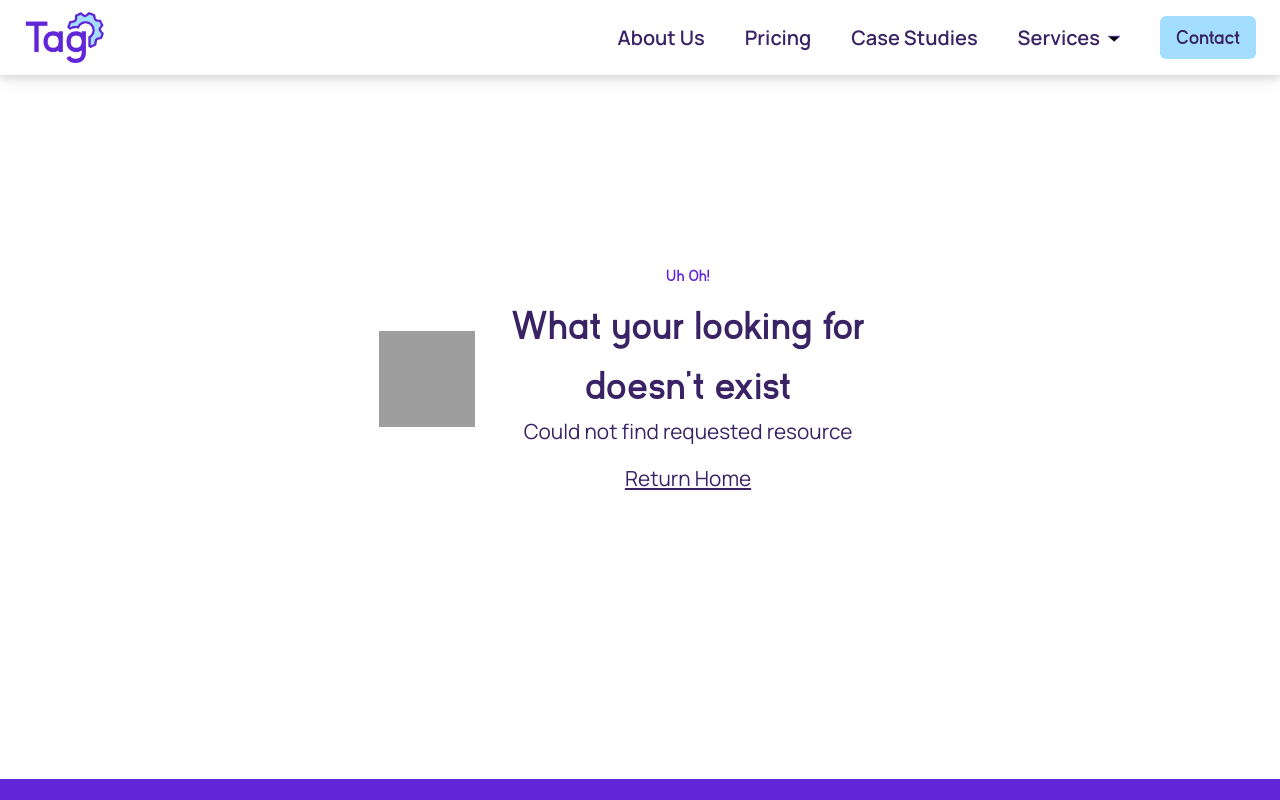
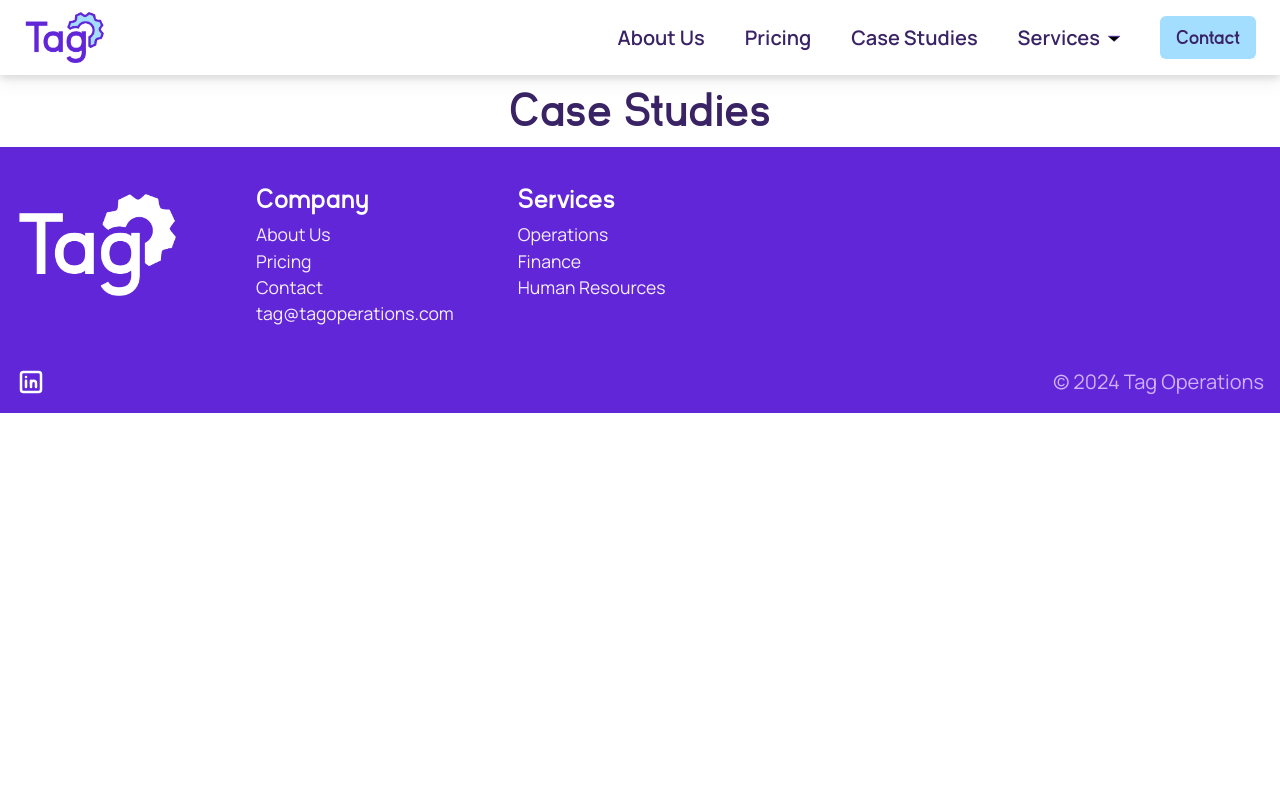
Before and after one commit to hicass/tag-ops-v3, a Next.js app: page /case-studies in a window 1280 px wide. Before the commit this address had no page. Shown: the top 800 px of the page. Built offline with nearby package versions, Linux system fonts and the light colour scheme; grey boxes are pictures that could not be loaded.

Commit message:
Create Skeleton for the Case Studies Page

```diff
--- /dev/null
+++ b/src/app/case-studies/page.tsx
@@ -0,0 +1,15 @@
+import { Metadata } from 'next';
+
+import CaseStudiesPageContent from '@/components/CaseStudies/CaseStudiesPageContent';
+
+export const metadata: Metadata = {
+  title: 'Tag Operations | Case Studies',
+  description:
+    'Discover our success stories showcasing how we streamline operations and cut costs for diverse industries. Read our case studies to learn how custom systems, process optimizations, and cost saving solutions have saved thousands and improved efficiency for our clients.',
+};
+
+export default function AboutPage() {
+  return (
+    <CaseStudiesPageContent />
+  );
+}
--- /dev/null
+++ b/src/components/CaseStudies/CaseStudiesPageContent.tsx
@@ -0,0 +1,11 @@
+import { FC } from 'react';
+
+const CaseStudiesPageContent: FC = () => {
+  return (
+    <main className="flex flex-col items-center gap-16 overflow-hidden">
+      <h1>Case Studies</h1>
+    </main>
+  );
+}
+
+export default CaseStudiesPageContent;
```
